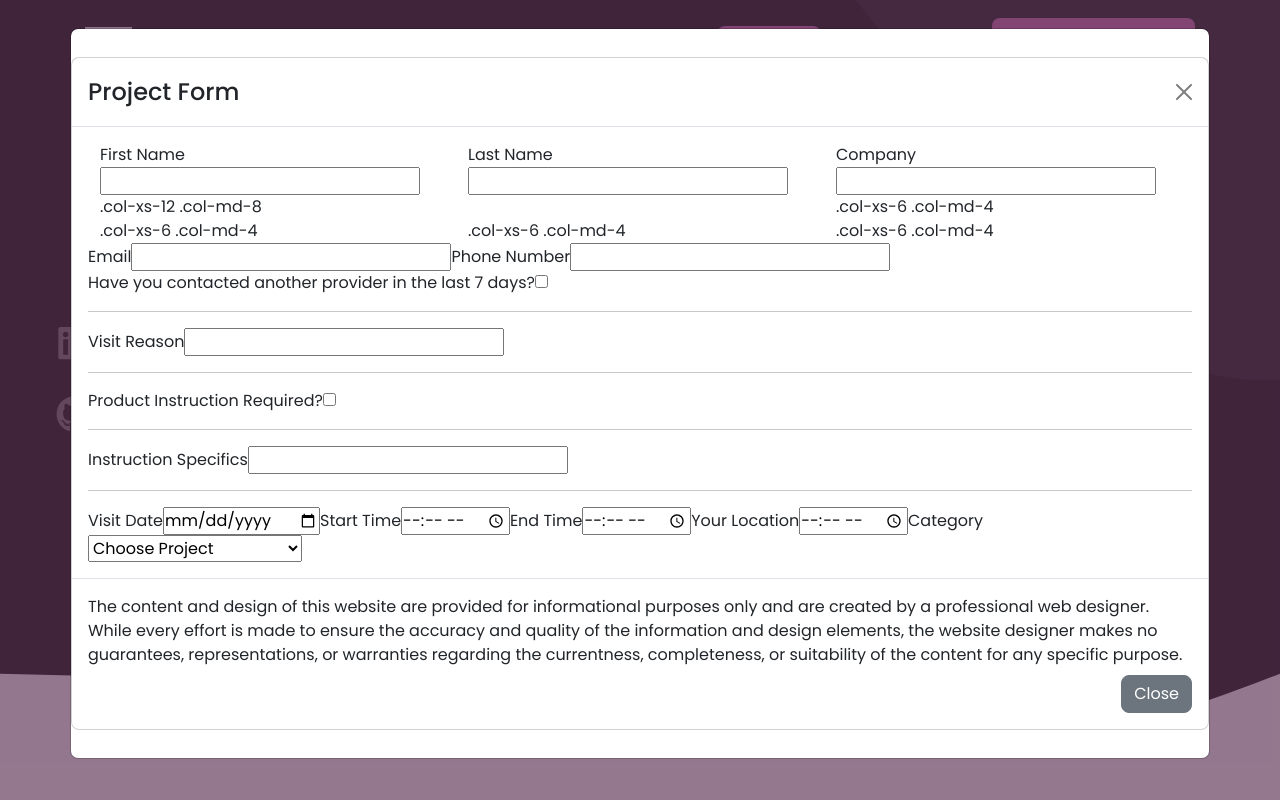
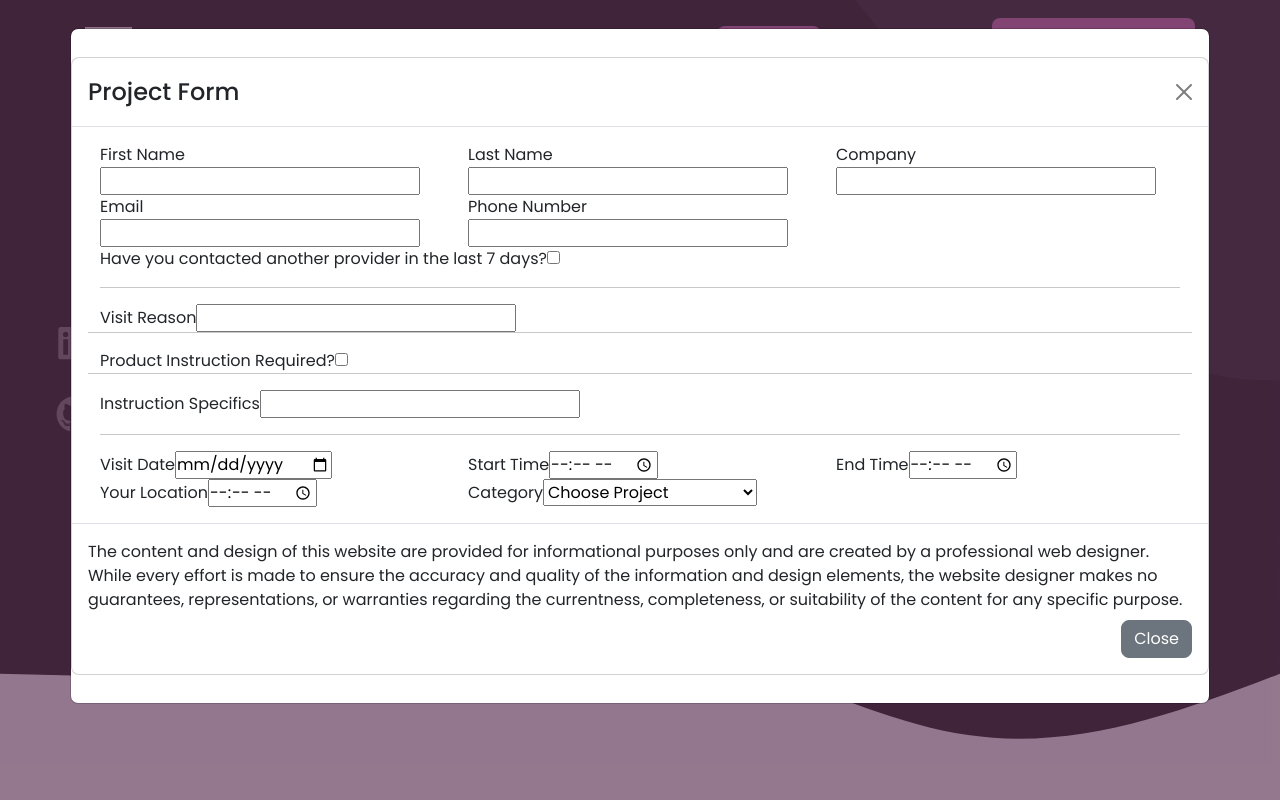
Before and after one commit to tektechnologies/craigbarkley, a React (Create React App) app: page / in a window 1280 px wide. Both pictures are taken after a click on the element "New Project Request". Shown: the top 800 px of the page. Built offline with nearby package versions, Linux system fonts and the light colour scheme.

Commit message:
add react bootstrap layout to form modal

```diff
--- a/src/components/SelectedProjectForm/SelectedProjectForm.js
+++ b/src/components/SelectedProjectForm/SelectedProjectForm.js
@@ -2,13 +2,12 @@ import React from "react";
 import "bootstrap/dist/css/bootstrap.min.css";
 import Modal from "react-bootstrap/Modal";
 import Button from "react-bootstrap/Button";
-import Col from 'react-bootstrap/Col';
-import Container from 'react-bootstrap/Container';
-import Row from 'react-bootstrap/Row';
+import Col from "react-bootstrap/Col";
+import Container from "react-bootstrap/Container";
+import Row from "react-bootstrap/Row";
 
 const SelectedProjectForm = (props) => {
   console.log("props in form comp: ", props);
-
 
   return (
     <Modal
@@ -25,7 +24,6 @@ const SelectedProjectForm = (props) => {
         <Modal.Body>
           <Container>
             <form>
-
               <Row>
                 <Col xs={4} md={4}>
                   <label htmlFor="firstName">First Name</label>
@@ -39,43 +37,29 @@ const SelectedProjectForm = (props) => {
                   <label htmlFor="companyName">Company</label>
                   <input type="text" id="companyName" name="companyName" />
                 </Col>
-
-
+                <Col xs={6} md={4}>
+                  <label htmlFor="emailAddress">Email</label>
+                  <input type="text" id="emailAddress" name="emailAddress" />
+                </Col>
+                <Col xs={6} md={4}>
+                  <label htmlFor="phoneNumber">Phone Number</label>
+                  <input type="text" id="phoneNumber" name="phoneNumber" />
+                </Col>
 
                 <Col xs={12} md={8}>
-              .col-xs-12 .col-md-8
-            </Col>
-            <Col xs={6} md={4}>
-              .col-xs-6 .col-md-4
-            </Col>
-          </Row>
-
-          <Row>
-            <Col xs={6} md={4}>
-              .col-xs-6 .col-md-4
-            </Col>
-            <Col xs={6} md={4}>
-              .col-xs-6 .col-md-4
-            </Col>
-            <Col xs={6} md={4}>
-              .col-xs-6 .col-md-4
-            </Col>
-          </Row>
-          </form>
-
-        </Container>
-
-
-
-            <label htmlFor="emailAddress">Email</label>
-            <input type="text" id="emailAddress" name="emailAddress" />
-            <label htmlFor="phoneNumber">Phone Number</label>
-            <input type="text" id="phoneNumber" name="phoneNumber" />
                   <label htmlFor="visitCompetion">
                     Have you contacted another provider in the last 7 days?
                   </label>
-            <input type="checkbox" id="visitCompetion" name="visitCompetion" />
+                  <input
+                    type="checkbox"
+                    id="visitCompetion"
+                    name="visitCompetion"
+                  />
+                </Col>
+              </Row>
               <hr />
+              <Row>
+                <Col xs={12} md={8}>
                   <label htmlFor="visitReason">Visit Reason</label>
                   <input
                     type="textarea"
@@ -84,7 +68,9 @@ const SelectedProjectForm = (props) => {
                     id="visitReason"
                     name="visitReason"
                   />
+                </Col>
                 <hr />
+                <Col xs={12} md={8}>
                   <label htmlFor="instructionRequired">
                     Product Instruction Required?
                   </label>
@@ -93,18 +79,38 @@ const SelectedProjectForm = (props) => {
                     id="instructionRequired"
                     name="instructionRequired"
                   />
+                </Col>
                 <hr />
+                <Col xs={12} md={8}>
                   <label htmlFor="instructWhat">Instruction Specifics</label>
-            <input type="textarea" id="instructWhat" name="instructWhat" />
+                  <input
+                    type="textarea"
+                    id="instructWhat"
+                    name="instructWhat"
+                  />
+                </Col>
+              </Row>
               <hr />
+
+              <Row>
+                <Col xs={4} md={4}>
                   <label htmlFor="visitDate">Visit Date</label>
                   <input type="date" id="visitDate" name="visitDate" />
+                </Col>
+                <Col xs={4} md={4}>
                   <label htmlFor="startTime">Start Time</label>
                   <input type="time" id="startTime" name="startTime" />
+                </Col>
+                <Col xs={4} md={4}>
+                  {" "}
                   <label htmlFor="endTime">End Time</label>
                   <input type="time" id="endTime" name="endTime" />
+                </Col>
+                <Col xs={6} md={4}>
                   <label htmlFor="userLocation">Your Location</label>
                   <input type="time" id="userLocation" name="userLocation" />
+                </Col>
+                <Col xs={6} md={4}>
                   <label for="category">Category</label>
 
                   <select name="category" id="category">
@@ -116,7 +122,12 @@ const SelectedProjectForm = (props) => {
                     <option value="onlineStore">Online Store</option>
                     <option value="logoBranding">Logo Graphics Branding</option>
                   </select>
+                </Col>
 
+                <Col xs={12} md={8}></Col>
+              </Row>
+            </form>
+          </Container>
         </Modal.Body>
         <Modal.Footer>
           <p>
```
Lines whose indentation alone changed are shown as unchanged.
